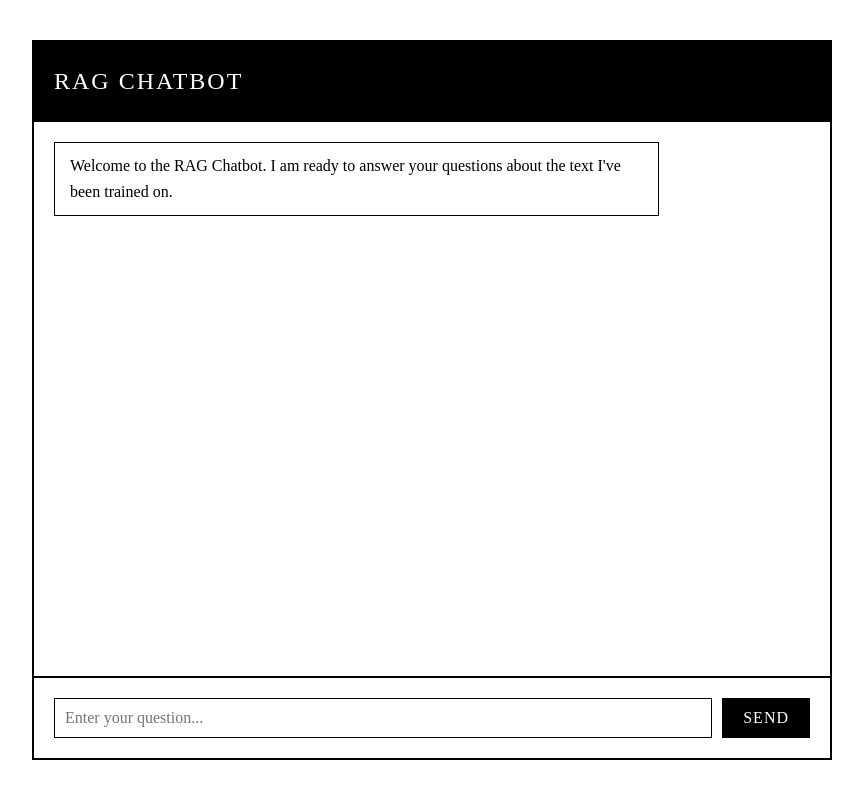
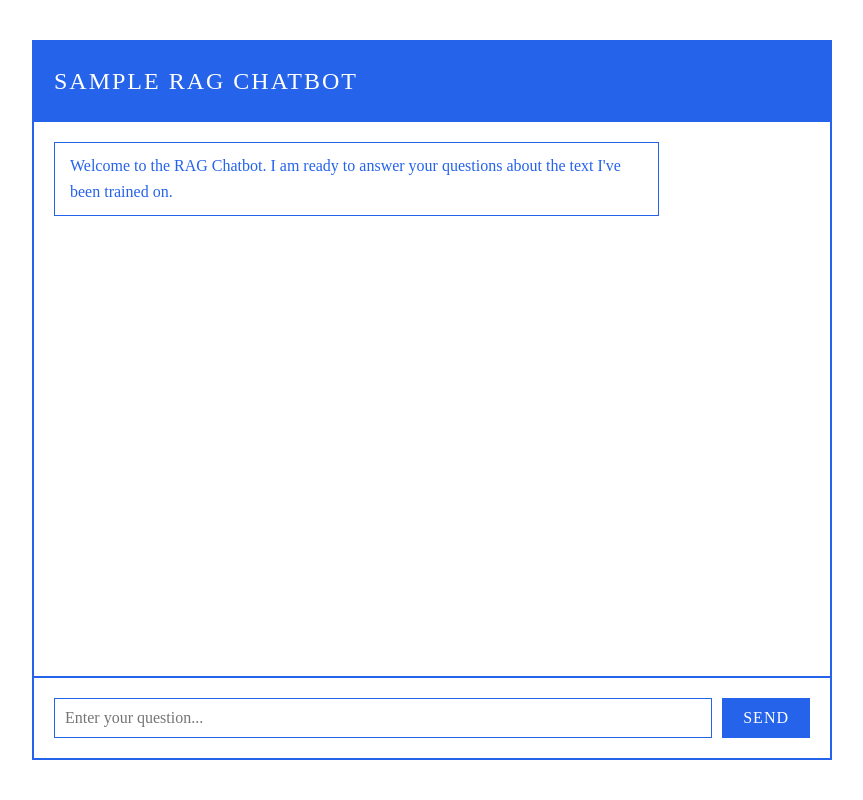
Before and after one commit to madihg/mistral-rag-sample, a Flask app: page / in a window 1280 px wide. Shown: the whole page, without its empty margins (208-1071 px from the left). Run offline with Flask 3, Linux system fonts and the light colour scheme.

Commit message:
Update title to SAMPLE RAG CHATBOT and change color scheme from black to blue

```diff
--- a/static/css/style.css
+++ b/static/css/style.css
@@ -12,7 +12,7 @@ body {
     display: flex;
     justify-content: center;
     align-items: center;
-    color: black;
+    color: #2563eb;
 }
 
 .chat-container {
@@ -20,16 +20,16 @@ body {
     max-width: 800px;
     height: 90vh;
     background-color: white;
-    border: 2px solid black;
+    border: 2px solid #2563eb;
     display: flex;
     flex-direction: column;
 }
 
 .chat-header {
     padding: 20px;
-    background-color: black;
+    background-color: #2563eb;
     color: white;
-    border-bottom: 2px solid black;
+    border-bottom: 2px solid #2563eb;
 }
 
 .chat-header h1 {
@@ -51,33 +51,33 @@ body {
     padding: 10px 15px;
     max-width: 80%;
     word-wrap: break-word;
-    border: 1px solid black;
+    border: 1px solid #2563eb;
 }
 
 .message.user {
-    background-color: black;
+    background-color: #2563eb;
     color: white;
     margin-left: auto;
 }
 
 .message.bot {
     background-color: white;
-    color: black;
+    color: #2563eb;
     margin-right: auto;
-    border: 1px solid black;
+    border: 1px solid #2563eb;
 }
 
 .message.system {
     background-color: white;
-    color: black;
+    color: #2563eb;
     font-size: 0.9em;
-    border: 1px dashed black;
+    border: 1px dashed #2563eb;
     margin: 10px auto;
     max-width: 90%;
 }
 
 .message.error {
-    background-color: black;
+    background-color: #2563eb;
     color: white;
     margin: 10px auto;
     max-width: 90%;
@@ -85,7 +85,7 @@ body {
 
 .chat-input {
     padding: 20px;
-    border-top: 2px solid black;
+    border-top: 2px solid #2563eb;
     background-color: white;
 }
 
@@ -97,7 +97,7 @@ body {
 #user-input {
     flex: 1;
     padding: 10px;
-    border: 1px solid black;
+    border: 1px solid #2563eb;
     font-family: "Times New Roman", Times, serif;
     font-size: 1rem;
     background-color: white;
@@ -105,9 +105,9 @@ body {
 
 button {
     padding: 10px 20px;
-    background-color: black;
+    background-color: #2563eb;
     color: white;
-    border: 1px solid black;
+    border: 1px solid #2563eb;
     cursor: pointer;
     font-family: "Times New Roman", Times, serif;
     font-size: 1rem;
@@ -117,11 +117,11 @@ button {
 
 button:hover {
     background-color: white;
-    color: black;
+    color: #2563eb;
 }
 
 button:disabled {
-    background-color: #666;
+    background-color: #93c5fd;
     color: white;
     cursor: not-allowed;
 }
@@ -133,14 +133,14 @@ button:disabled {
 
 ::-webkit-scrollbar-track {
     background: white;
-    border: 1px solid black;
+    border: 1px solid #2563eb;
 }
 
 ::-webkit-scrollbar-thumb {
-    background: black;
-    border: 1px solid black;
+    background: #2563eb;
+    border: 1px solid #2563eb;
 }
 
 ::-webkit-scrollbar-thumb:hover {
-    background: #333;
+    background: #1d4ed8;
 }
--- a/templates/index.html
+++ b/templates/index.html
@@ -3,13 +3,13 @@
 <head>
     <meta charset="UTF-8">
     <meta name="viewport" content="width=device-width, initial-scale=1.0">
-    <title>RAG Chatbot</title>
+    <title>SAMPLE RAG CHATBOT</title>
     <link rel="stylesheet" href="{{ url_for('static', filename='css/style.css') }}">
 </head>
 <body>
     <div class="chat-container">
         <div class="chat-header">
-            <h1>RAG Chatbot</h1>
+            <h1>SAMPLE RAG CHATBOT</h1>
         </div>
         <div class="chat-messages" id="chat-messages">
             <div class="message bot">
```
